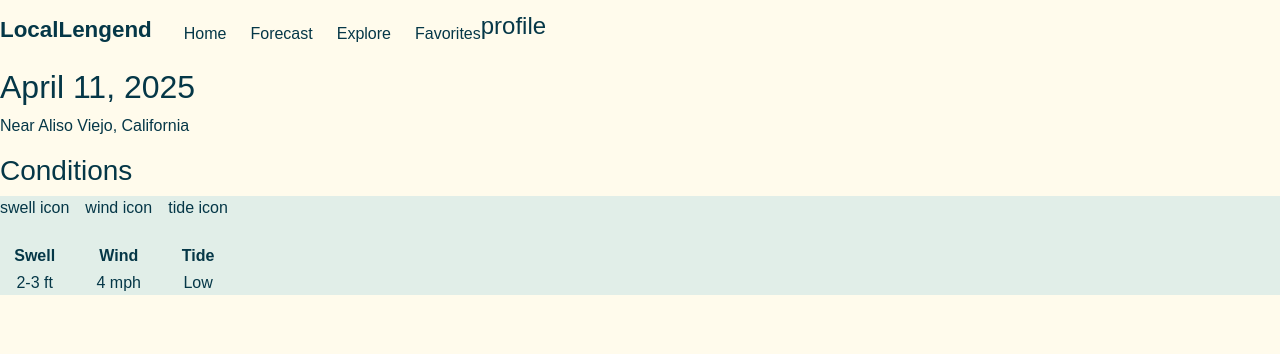
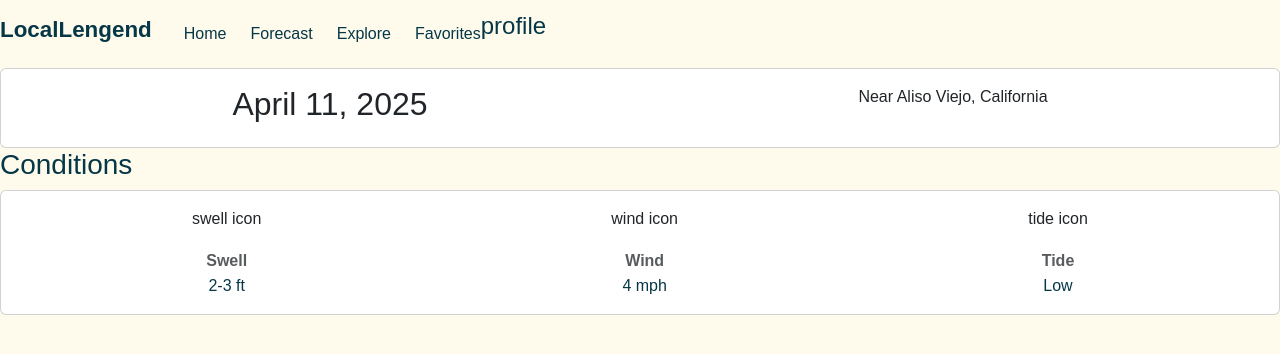
Before and after one commit to matt-skokos/inf124project, a React (Create React App) app: page / in a window 1280 px wide. Shown: the top 354 px of the page. Built offline with nearby package versions, Linux system fonts and the light colour scheme.

Commit message:
Create generic content cards for the home page

```diff
--- a/src/components/ConditionsCard/ConditionsCard.css
+++ b/src/components/Cards/ConditionCard.css
@@ -1,4 +1,4 @@
-.conditions-card{
+.condition-card{
     display: flex;
     flex-direction: row;
     gap: 1rem;
--- /dev/null
+++ b/src/components/Cards/ConditionCard.jsx
@@ -0,0 +1,46 @@
+import React from "react";
+import './ConditionCard.css'
+import ContentCard from "./ContentCard";
+
+function ConditionItem({icon, condition, value}){
+    return(
+        <div className="condition-item text-center">
+            <div className="condition-icon mb-2">
+                {/* TODO: Replace with swell icon from figma */}
+                <p>{icon}</p>
+            </div>
+            <h6 className="condition-label card-subtitle mb-1 text-muted">{condition}</h6>
+            <div className="condition-value card-text">{value}</div>
+        </div>
+    );
+}
+
+function ConditionCard({ swell, wind, tide}){
+    return(
+        <ContentCard className="condition-card">
+                {/* swell */}
+                <ConditionItem
+                    icon="swell icon"
+                    condition="Swell"
+                    value={swell + " ft"}
+                />
+
+
+                {/* wind */}
+                <ConditionItem
+                    icon="wind icon"
+                    condition="Wind"
+                    value={wind + " mph"}
+                />
+
+                {/* tide */}
+                <ConditionItem
+                    icon="tide icon"
+                    condition="Tide"
+                    value={tide}
+                />
+        </ContentCard>
+    );
+}
+
+export default ConditionCard
--- /dev/null
+++ b/src/components/Cards/ContentCard.jsx
@@ -0,0 +1,13 @@
+import React from "react";
+
+function ContentCard({children, className}){
+    return(
+        <div className={className + " card"}>
+            <div className="card-body d-flex justify-content-around">
+                {children}
+            </div>
+        </div>
+    );
+}
+
+export default ContentCard
--- /dev/null
+++ b/src/components/Cards/DateLocationCard.jsx
@@ -0,0 +1,15 @@
+import React from "react";
+import ContentCard from "./ContentCard";
+import './DateLocationCard'
+
+
+function DateLocationCard({date, location}){
+    return(
+        <ContentCard className="">
+            <h2>{date}</h2>
+            <p>{location}</p>
+        </ContentCard>
+    );
+}
+
+export default DateLocationCard
--- a/src/components/ConditionsCard/ConditionsCard.jsx
+++ /dev/null
@@ -1,40 +0,0 @@
-import React from "react";
-import './ConditionsCard.css'
-
-function ConditionsCard({ swell, wind, tide}){
-    return(
-        <div className="conditions-card">
-            {/* swell */}
-            <div className="condition-item">
-                <div className="condition-icon">
-                    {/* TODO: Replace with swell icon from figma */}
-                    <p>swell icon</p>
-                </div>
-                <div className="condition-label">Swell</div>
-                <div className="condition-value">{swell} ft</div>
-            </div>
-
-            {/* wind */}
-            <div className="condition-item">
-                <div className="condition-icon">
-                    {/* TODO: Replace with wind icon from figma */}
-                    <p>wind icon</p>
-                </div>
-                <div className="condition-label">Wind</div>
-                <div className="condition-value">{wind} mph</div>
-            </div>
-
-            {/* tide */}
-            <div className="condition-item">
-                <div className="condition-icon">
-                    {/* TODO: Replace with tide icon from figma */}
-                    <p>tide icon</p>
-                </div>
-                <div className="condition-label">Tide</div>
-                <div className="condition-value">{tide}</div>
-            </div>
-        </div>
-    );
-}
-
-export default ConditionsCard
--- a/src/components/Home.jsx
+++ b/src/components/Home.jsx
@@ -1,18 +1,21 @@
 import React from "react";
-import ConditionsCard from "./ConditionsCard/ConditionsCard";
+import DateLocationCard from "./Cards/DateLocationCard";
+import ConditionCard from "./Cards/ConditionCard";
 import './Home.css'
 
 function Home() {
     return(
         <main>
             <section className="date-location-section">
-                <h2>April 11, 2025</h2>
-                <p>Near Aliso Viejo, California</p>
+                <DateLocationCard
+                    date='April 11, 2025'
+                    location='Near Aliso Viejo, California'
+                />
             </section>
 
             <section className="conditions-sections">
                 <h3>Conditions</h3>
-                <ConditionsCard
+                <ConditionCard
                     swell="2-3"
                     wind="4"
                     tide="Low"
```
Also changed, not shown: src/components/Cards/DateLocationCard.css (added).
